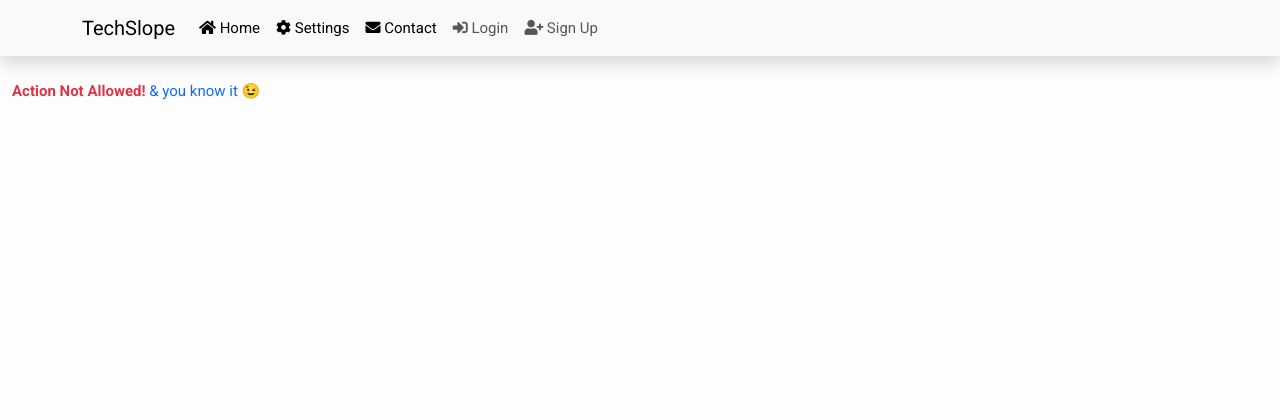
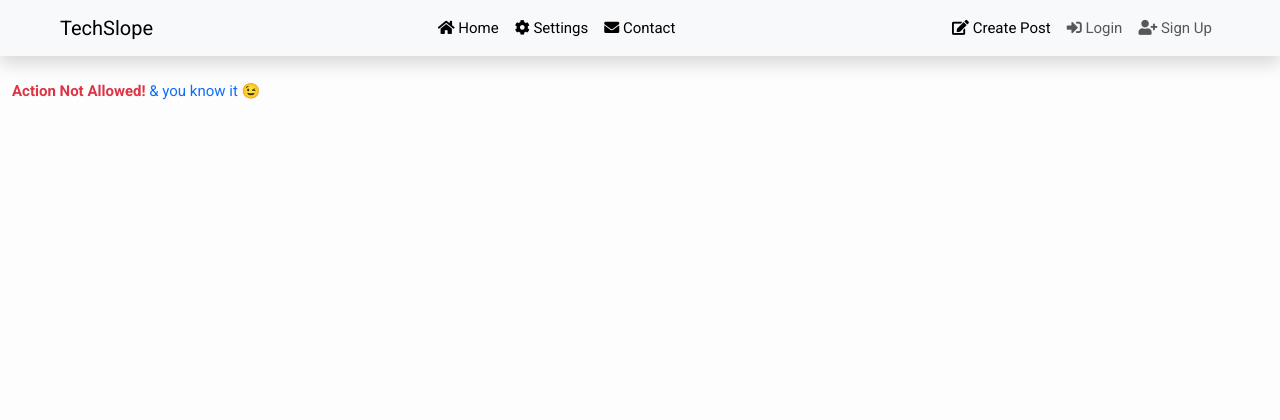
Before and after one commit to itsrcx/learnDjango, a Django app: page /add_post/ in a window 1280 px wide. Shown: the top 420 px of the page. Run offline with Django 4.2, Linux system fonts and the light colour scheme; some libraries are stand-ins or nearby versions.

Commit message:
navbar and structure improvement, crispy5

```diff
--- a/src/blogging/templates/base.html
+++ b/src/blogging/templates/base.html
@@ -13,9 +13,7 @@
     <link href="https://fonts.googleapis.com/css?family=Roboto:400,700" rel="stylesheet">
     <link href="https://cdnjs.cloudflare.com/ajax/libs/font-awesome/5.15.3/css/all.min.css" rel="stylesheet">
     <link href="https://cdn.jsdelivr.net/npm/bootstrap@5.3.2/dist/css/bootstrap.min.css" rel="stylesheet" integrity="sha384-T3c6CoIi6uLrA9TneNEoa7RxnatzjcDSCmG1MXxSR1GAsXEV/Dwwykc2MPK8M2HN" crossorigin="anonymous">
-    <script src="https://cdn.jsdelivr.net/npm/bootstrap@5.3.2/dist/js/bootstrap.bundle.min.js" integrity="sha384-C6RzsynM9kWDrMNeT87bh95OGNyZPhcTNXj1NW7RuBCsyN/o0jlpcV8Qyq46cDfL" crossorigin="anonymous"></script>
-    <script src="https://cdn.jsdelivr.net/npm/@popperjs/core@2.11.8/dist/umd/popper.min.js" integrity="sha384-I7E8VVD/ismYTF4hNIPjVp/Zjvgyol6VFvRkX/vR+Vc4jQkC+hVqc2pM8ODewa9r" crossorigin="anonymous"></script>
-    <script src="https://cdn.jsdelivr.net/npm/bootstrap@5.3.2/dist/js/bootstrap.min.js" integrity="sha384-BBtl+eGJRgqQAUMxJ7pMwbEyER4l1g+O15P+16Ep7Q9Q+zqX6gSbd85u4mG4QzX+" crossorigin="anonymous"></script>
+
     {% load static %}
     <link rel="shortcut icon" type="image/x-icon/png" href="{% static 'icons/favicon.ico' %}">
     <style>
@@ -41,14 +39,19 @@
 </head>
 <body>
     <div class="d-flex flex-column min-vh-100">
-        <nav class="navbar sticky-top shadow navbar-expand-lg navbar-light bg-light">
-            <div class="container">
+        <nav class="navbar sticky-top shadow navbar-expand-lg navbar-light bg-light px-5">
+            <div class="container-fluid">
+                <!-- Left-aligned Brand -->
                 <a class="navbar-brand" href="{% url 'home' %}">TechSlope</a>
+
+                <!-- Navbar Toggler -->
                 <button class="navbar-toggler" type="button" data-bs-toggle="collapse" data-bs-target="#navbarNav" aria-controls="navbarNav" aria-expanded="false" aria-label="Toggle navigation">
                     <span class="navbar-toggler-icon"></span>
                 </button>
-                <div class="collapse navbar-collapse" id="navbarNav">
-                    <ul class="navbar-nav me-auto mb-2 mb-lg-0">
+
+                <!-- Navbar Menu Items (Centered) -->
+                <div class="collapse navbar-collapse justify-content-end" id="navbarNav">
+                    <ul class="navbar-nav">
                         <li class="nav-item">
                             <a class="nav-link link-body-emphasis link-offset-2 link-offset-3-hover link-underline link-underline-opacity-0 link-underline-opacity-75-hover" href="#">
                                 <i class="fas fa-home"></i> Home
@@ -64,12 +67,18 @@
                                 <i class="fas fa-envelope"></i> Contact
                             </a>
                         </li>
-                        {% if user.is_authenticated %}
+                    </ul>
+                </div>
+
+                <!-- Right-aligned Menu Items -->
+                <div class="collapse navbar-collapse justify-content-end" id="navbarNav">
+                    <ul class="navbar-nav">
                         <li class="nav-item">
                             <a class="nav-link link-body-emphasis link-offset-2 link-offset-3-hover link-underline link-underline-opacity-0 link-underline-opacity-75-hover" href="{% url 'addPost' %}">
                                 <i class="fas fa-edit"></i> Create Post
                             </a>
                         </li>
+                        {% if user.is_authenticated %}
                         <li class="nav-item">
                             <a class="nav-link" href="{% url 'logout' %}">
                                 <i class="fas fa-sign-out-alt"></i> Logout
@@ -110,5 +119,14 @@
         </footer>
 
     </div>
+
+    <!-- Include jQuery -->
+    <script src="https://code.jquery.com/jquery-3.5.1.slim.min.js" integrity="sha384-DfXdz2htPH0lsSSs5nCTpuj/zy4C+OGpamoFVy38MVBnE+IbbVYUew+OrCXaRkfj" crossorigin="anonymous"></script>
+
+    <!-- Include Popper.js -->
+    <script src="https://cdn.jsdelivr.net/npm/@popperjs/core@2.11.8/dist/umd/popper.min.js" integrity="sha384-I7E8VVD/ismYTF4hNIPjVp/Zjvgyol6VFvRkX/vR+Vc4jQkC+hVqc2pM8ODewa9r" crossorigin="anonymous"></script>
+
+    <!-- Include Bootstrap JavaScript (Bundle) -->
+    <script src="https://cdn.jsdelivr.net/npm/bootstrap@5.3.2/dist/js/bootstrap.bundle.min.js" integrity="sha384-C6RzsynM9kWDrMNeT87bh95OGNyZPhcTNXj1NW7RuBCsyN/o0jlpcV8Qyq46cDfL" crossorigin="anonymous"></script>
 </body>
 </html>
--- a/src/blogging/templates/blogging/addPost.html
+++ b/src/blogging/templates/blogging/addPost.html
@@ -1,20 +1,24 @@
 {% extends 'base.html' %}
 {% block title %}Add Blog Post{% endblock title %}
-{% load crispy_forms_tags %}
 
 {% block content %}
 
+{% load crispy_forms_tags %}
 {% if user.is_authenticated %}
-    <div class="container mt-4">
-        <div class="form-group"></div>
-            <h1><b>ADD POST</b></h1><br>
-            <form method="POST">
-                {% csrf_token %}
-                {{ form.as_p}}
-                <button class="btn btn-primary px-3">Post</button>
-            </form>
+    <div class="container-fluid mt-5">
+        <div class="row justify-content-center">
+            <div class="col-lg-6 p-3 mb-5 bg-body-tertiary rounded">
+                <div class="form-group">
+                    <h2 class="text-center"><b>ADD POST</b></h2><br>
+                    <form method="POST">
+                        {% csrf_token %}
+                        {{ form|crispy}}
+                        <button class="btn btn-primary px-3">Post</button>
+                    </form>
+                </div>
+            </div>
         </div>
-    <div>
+    </div>
 {% else %}
     <div class="my-4">
         <strong class="text-danger">Action Not Allowed!</strong><span class="text-primary"> & you know it &#128521;</span>
--- a/src/learnDjango/settings.py
+++ b/src/learnDjango/settings.py
@@ -33,7 +33,7 @@ ALLOWED_HOSTS = []
 INSTALLED_APPS = [
     'members',
     'crispy_forms',
-    "crispy_bootstrap4",
+    "crispy_bootstrap5",
     'blogging',
     'django.contrib.admin',
     'django.contrib.auth',
@@ -139,5 +139,5 @@ LOGIN_REDIRECT_URL = "home"
 LOGOUT_REDIRECT_URL = "home"
 
 
-CRISPY_TEMPLATE_PACK = 'bootstrap4'
-CRISPY_ALLOWED_TEMPLATE_PACKS = "bootstrap4"
+CRISPY_TEMPLATE_PACK = 'bootstrap5'
+CRISPY_ALLOWED_TEMPLATE_PACKS = "bootstrap5"
```
Also changed, not shown: src/db.sqlite3.
